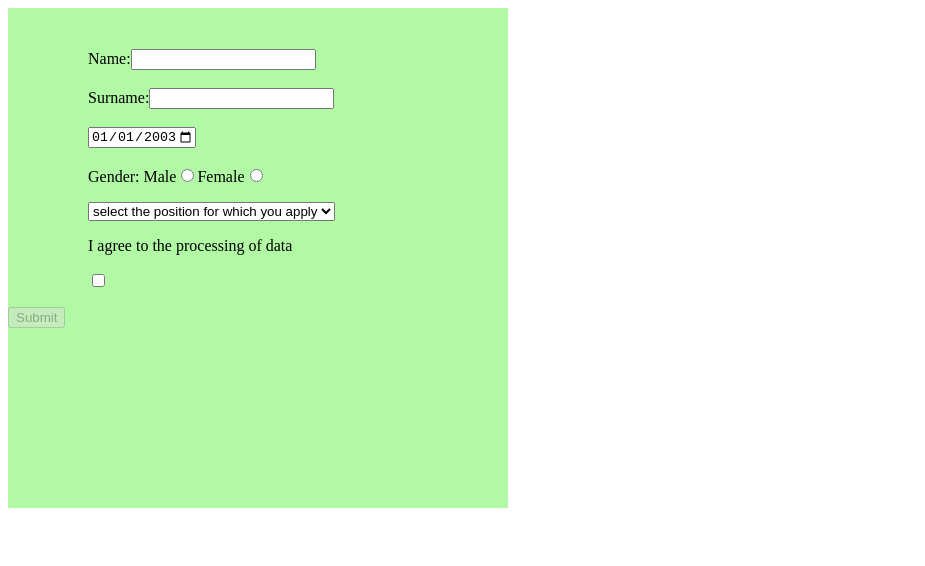
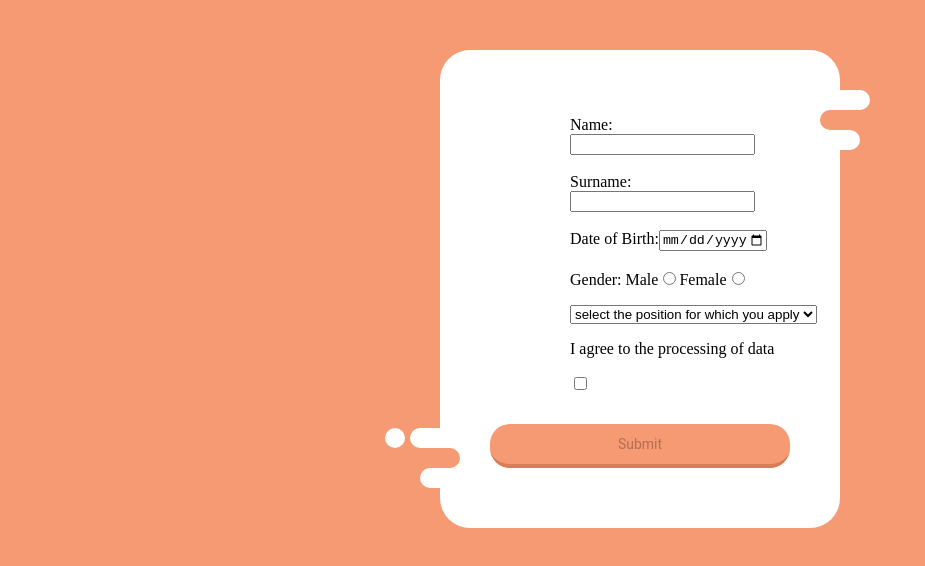
Before and after one commit to PaulRomanov/RS-School-React, a React app in the folder react-forms/: page / in a window 1280 px wide. Shown: the top 566 px of the page, without its empty margins (0-925 px from the left). Built offline with nearby package versions, Linux system fonts and the light colour scheme.

Commit message:
feat: add form style

```diff
--- a/react-forms/src/components/form/form.scss
+++ b/react-forms/src/components/form/form.scss
@@ -1,9 +1,106 @@
-.candidate-form {
-  width: 500px;
-  height: 500px;
-  background-color: #b1f9a4;
+// .candidate-form {
+//   width: 500px;
+//   height: 500px;
+//   background-color: #b1f9a4;
+// }
+
+// form {
+//   padding: 25px 0 0 0;
+// }
+* {
+  box-sizing: border-box;
 }
 
-form {
-  padding: 25px 0 0 0;
+body {
+  background: #f69a73;
 }
+
+.decor {
+  position: relative;
+  max-width: 400px;
+  margin: 50px auto 0;
+  background: white;
+  border-radius: 30px;
+}
+
+.form-left-decoration,
+.form-right-decoration {
+  content: "";
+  position: absolute;
+  width: 50px;
+  height: 20px;
+  background: #f69a73;
+  border-radius: 20px;
+}
+
+.form-left-decoration {
+  bottom: 60px;
+  left: -30px;
+}
+
+.form-right-decoration {
+  top: 60px;
+  right: -30px;
+}
+
+.form-left-decoration:before,
+.form-left-decoration:after,
+.form-right-decoration:before,
+.form-right-decoration:after {
+  content: "";
+  position: absolute;
+  width: 50px;
+  height: 20px;
+  border-radius: 30px;
+  background: white;
+}
+
+.form-left-decoration:before {
+  top: -20px;
+}
+
+.form-left-decoration:after {
+  top: 20px;
+  left: 10px;
+}
+
+.form-right-decoration:before {
+  top: -20px;
+  right: 0;
+}
+
+.form-right-decoration:after {
+  top: 20px;
+  right: 10px;
+}
+
+.circle {
+  position: absolute;
+  bottom: 80px;
+  left: -55px;
+  width: 20px;
+  height: 20px;
+  border-radius: 50%;
+  background: white;
+}
+
+.form-inner {
+  padding: 50px;
+}
+
+button {
+  display: block;
+  width: 100%;
+  padding: 0 20px;
+  margin-bottom: 10px;
+  background: #E9EFF6;
+  line-height: 40px;
+  border-width: 0;
+  border-radius: 20px;
+  font-family: 'Roboto', sans-serif;
+  margin-top: 30px;
+  background: #f69a73;
+  border-bottom: 4px solid #d87d56;
+  font-size: 14px;
+  cursor: pointer;
+}
--- a/react-forms/src/components/form/fortm.tsx
+++ b/react-forms/src/components/form/fortm.tsx
@@ -23,7 +23,7 @@ const Form = () => {
 
   // блокировка кнопки Submit
   useEffect(() => {
-    if (user_nameError || user_surnameError || agreeCheckError || radioBtnError ) {
+    if (user_nameError || user_surnameError || agreeCheckError || radioBtnError) {
       setFormValid(false);
     } else {
       setFormValid(true);
@@ -52,7 +52,7 @@ const Form = () => {
   }
 
   const blurHandler = (e: React.FocusEvent<HTMLInputElement>) => {
-    switch (e.target.name ) {
+    switch (e.target.name) {
       case 'user_name':
         setUser_nameDirty(true);
         break
@@ -64,7 +64,7 @@ const Form = () => {
     }
   }
 
-// для radioBtn
+  // для radioBtn
   const radioBtnHandler = (e: React.ChangeEvent<HTMLInputElement>) => {
     setRadioBtn(e.target.checked);
     if (!e.target.checked) {
@@ -74,7 +74,7 @@ const Form = () => {
     }
   };
 
-// для checkBox
+  // для checkBox
   const agreeCheckHandler = (e: React.ChangeEvent<HTMLInputElement>) => {
     setAgreeCheck(e.target.checked);
     if (!e.target.checked) {
@@ -85,10 +85,15 @@ const Form = () => {
     }
   };
 
+  const [date, setDate] = useState('');
 
   return (
     <div className="candidate-form">
-      <form>
+      <form className="decor">
+      <div className="form-left-decoration"></div>
+      <div className="form-right-decoration"></div>
+      <div className="circle"></div>
+      <div className="form-inner">
         <ul>
           <ol>
             {/* сообщение об ошибке */}
@@ -96,21 +101,28 @@ const Form = () => {
             <label>Name:</label>
             <input onChange={e => user_nameHandler(e)} value={user_name} onBlur={e => blurHandler(e)} type="text" id="name" name="user_name"></input>
           </ol>
-          <br/>
+          <br />
           <ol>
             {/* сообщение об ошибке */}
             {(user_surnameDirty && user_surnameError) && <div style={{ color: 'red' }}>{user_surnameError}</div>}
             <label>Surname:</label>
             <input onChange={e => user_surnameHandler(e)} value={user_surname} onBlur={e => blurHandler(e)} type="text" id="surname" name="user_surname"></input>
           </ol>
-          <br/>
-          <ol><input type="date" id="start" name="trip-start"
-            value="2003-01-01"
-            min="1921-01-01" max="2021-08-01"></input>
+          <br />
+          <ol>
+            <label htmlFor="calendarForTasks" >Date of Birth:</label>
+            <input
+              type="date"
+              id="calendarForTasks"
+              value={date}
+              min={"1921-01-01"}
+              max={"2021-08-01"}
+              onChange={(e) => showCurrentDate()}
+            />
           </ol>
-          <br/>
+          <br />
           {/* сообщение об ошибке */}
-          {( radioBtnError && radioBtnDirty) && <div style={{ color: 'red' }}>{radioBtnError}</div>}
+          {(radioBtnError && radioBtnDirty) && <div style={{ color: 'red' }}>{radioBtnError}</div>}
           <ol><label>Gender: </label>
             <label>Male</label>
             <input
@@ -129,7 +141,7 @@ const Form = () => {
           </ol>
           <ol>
             <p><select>
-              <option value="1" selected>select the position for which you apply</option>
+              <option value="1" >select the position for which you apply</option>
               <option >Trainee</option>
               <option >Junior Developer</option>
               <option >Middle Developer</option>
@@ -139,20 +151,83 @@ const Form = () => {
             </select></p>
           </ol>
           <ol>
-          {/* сообщение об ошибке */}
-          {( agreeCheckError && agreeCheckDirty) && <div style={{ color: 'red' }}>{agreeCheckError}</div>}
+            {/* сообщение об ошибке */}
+            {(agreeCheckError && agreeCheckDirty) && <div style={{ color: 'red' }}>{agreeCheckError}</div>}
             <p>I agree to the processing of data</p>
-            <input type="checkbox" name= 'agreeCheck'  onChange={(e) => agreeCheckHandler(e)} />
+            <input type="checkbox" name='agreeCheck' onChange={(e) => agreeCheckHandler(e)} />
           </ol>
         </ul>
+        <button disabled={!formValid} type="submit">Submit</button>
+         </div>
       </form>
-      <button disabled={!formValid} type="submit">Submit</button>
+
     </div>
 
   )
 }
 
+// const  handleSubmit = (e: any): void =>{
+//   e.preventDefault();
+//   e.target.reset();
+// }
+
+
+function showCurrentDate() {
+
+  // var d = new Date(),
+
+  //   new_value = d.toISOString().slice(0, 10);
+  //   console.log("new_value ДОООО", new_value);
+  let htmlValueId = document.getElementById('calendarForTasks') as HTMLInputElement;
+  htmlValueId.value = " ";
+
+  // htmlValueId.value = new_value;
+
+
+
+  console.log("htmlValueId", htmlValueId);
+  console.log("htmlValueId.value", htmlValueId.value);
+  // console.log("new_value", new_value);
+  var dateControl = document.querySelector('input[type="date"]') as HTMLInputElement;
+  dateControl.value = '2000-06-01';
+  console.log("dateControl.value", dateControl.value);
+
+}
+
+// function showCurrentDate()
+// {
+//     var getCurrentDay = new Date();
+//     var year = getCurrentDay.getFullYear();
+//     var month: String = '';
+//     var month1 = getCurrentDay.getMonth() + 1;
+//      if(month1 < 10){
+//         month = '0' + month1  ;
+//     }else{
+//         month = month1;
+//     }
+//     var day = '';
+//     if(getCurrentDay.getDate() < 10){
+//         day = '0' + getCurrentDay.getDate();
+//     }
+//     else{
+//         day = getCurrentDay.getDate();
+//     }
+//     var value1 = year + "-" + month + "-" + day ;
+//     value1.toString();
+//     var valueOld = document.getElementById("calendarForTasks");
+//     valueOld.setAttribute('value', value1);
+// }
+
+
+
+
+
+
 export default Form;
 function setagreeCheckError(arg0: string) {
   throw new Error('Function not implemented.');
 }
+
+function e(e: any) {
+  throw new Error('Function not implemented.');
+}
```
